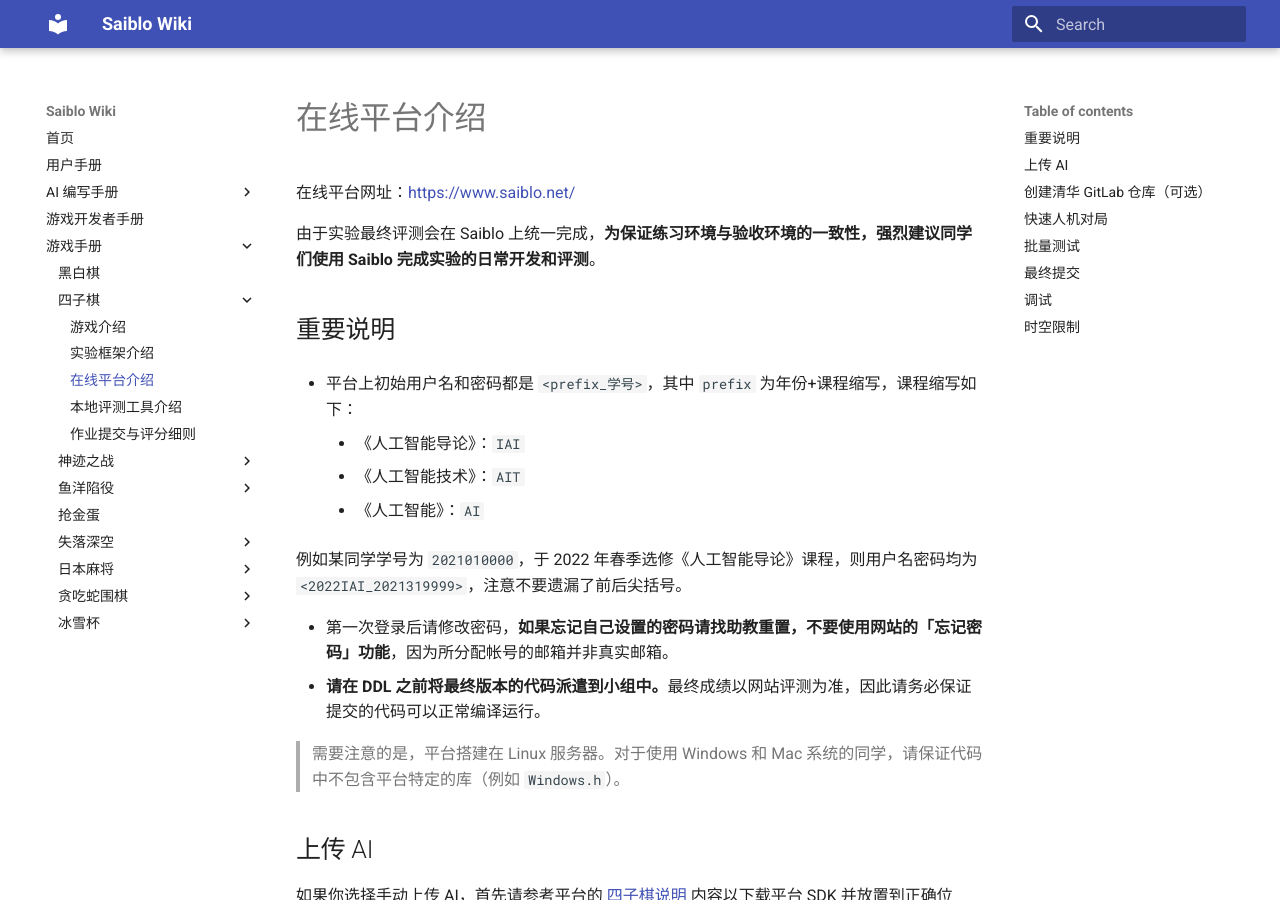
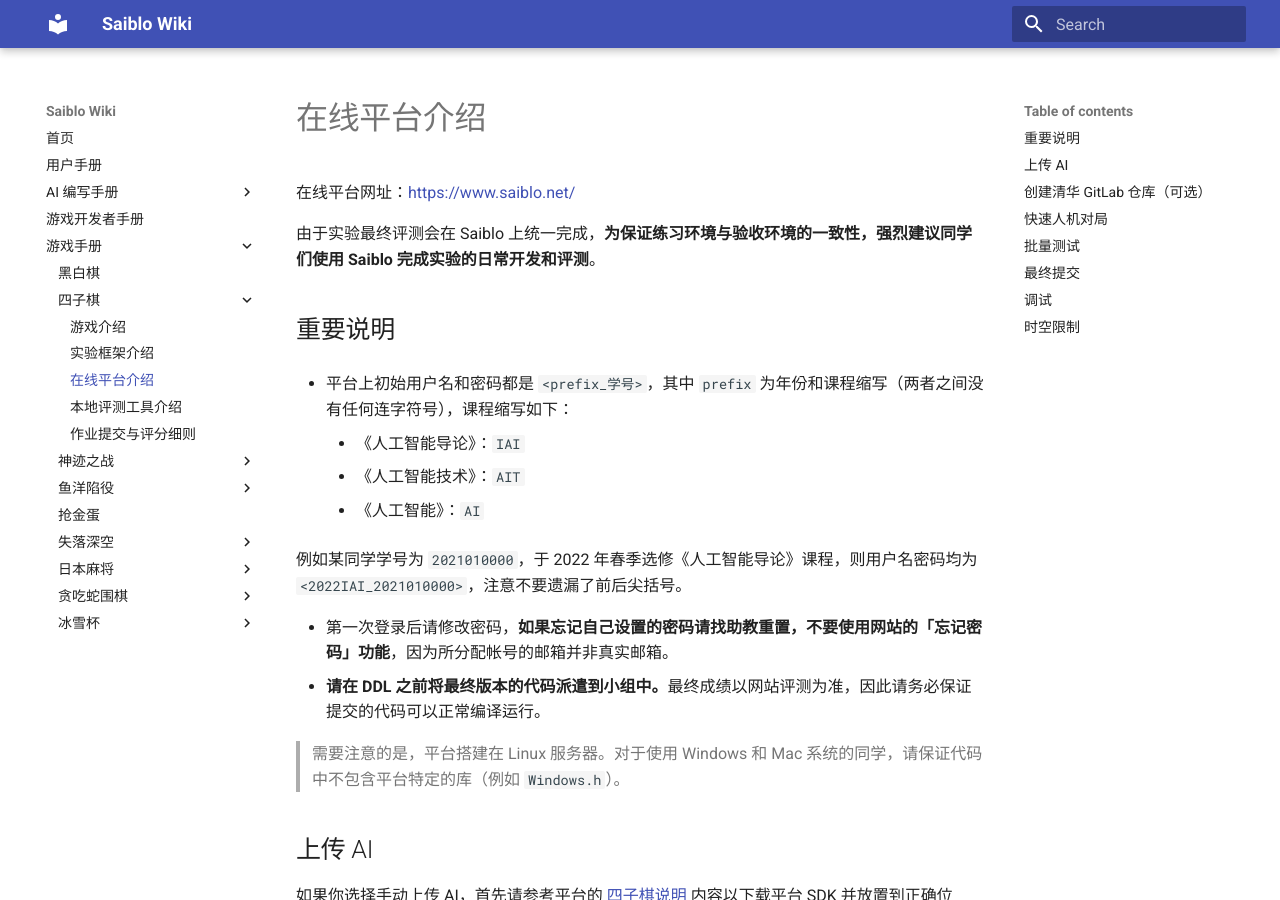
Before and after one commit to saiblo/saiblo-docs, an MkDocs documentation site: the page built from docs/games/connect4/saiblo-guide.md, in a window 1280 px wide and 900 px high. Built offline with MkDocs 1.6.1 and Material for MkDocs 9.7.7, drawn with Linux system fonts in a browser that asks for light colours.

Commit message:
Fix typo

```diff
--- a/docs/games/connect4/saiblo-guide.md
+++ b/docs/games/connect4/saiblo-guide.md
@@ -4,13 +4,13 @@
 
 ## 重要说明
 
-- 平台上初始用户名和密码都是 `<prefix_学号>`，其中 `prefix` 为年份+课程缩写，课程缩写如下：
+- 平台上初始用户名和密码都是 `<prefix_学号>`，其中 `prefix` 为年份和课程缩写（两者之间没有任何连字符号），课程缩写如下：
 
     - 《人工智能导论》：`IAI`
     - 《人工智能技术》：`AIT`
     - 《人工智能》：`AI`
 
-  例如某同学学号为 `2021010000`，于 2022 年春季选修《人工智能导论》课程，则用户名密码均为 `<2022IAI_2021319999>`，注意不要遗漏了前后尖括号。
+  例如某同学学号为 `2021010000`，于 2022 年春季选修《人工智能导论》课程，则用户名密码均为 `<2022IAI_2021010000>`，注意不要遗漏了前后尖括号。
 
 - 第一次登录后请修改密码，**如果忘记自己设置的密码请找助教重置，不要使用网站的「忘记密码」功能**，因为所分配帐号的邮箱并非真实邮箱。
 - **请在 DDL 之前将最终版本的代码派遣到小组中。**最终成绩以网站评测为准，因此请务必保证提交的代码可以正常编译运行。
```
